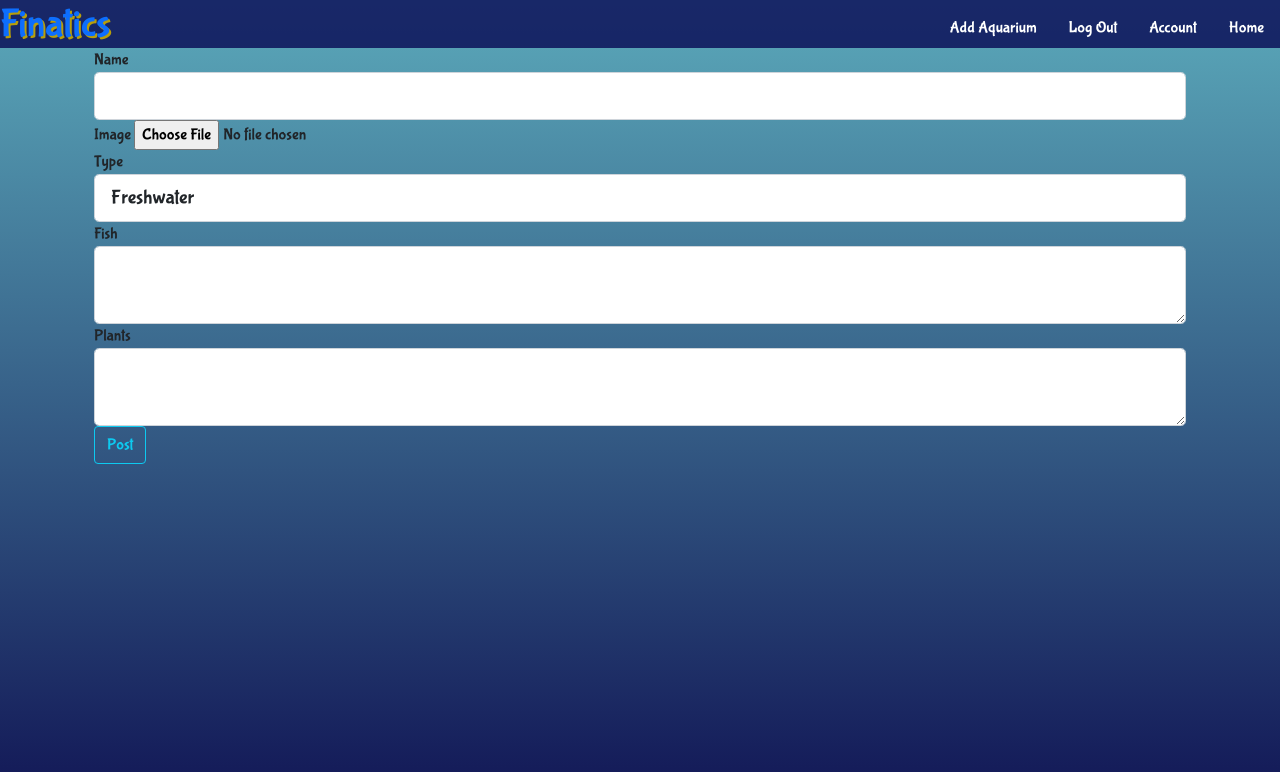
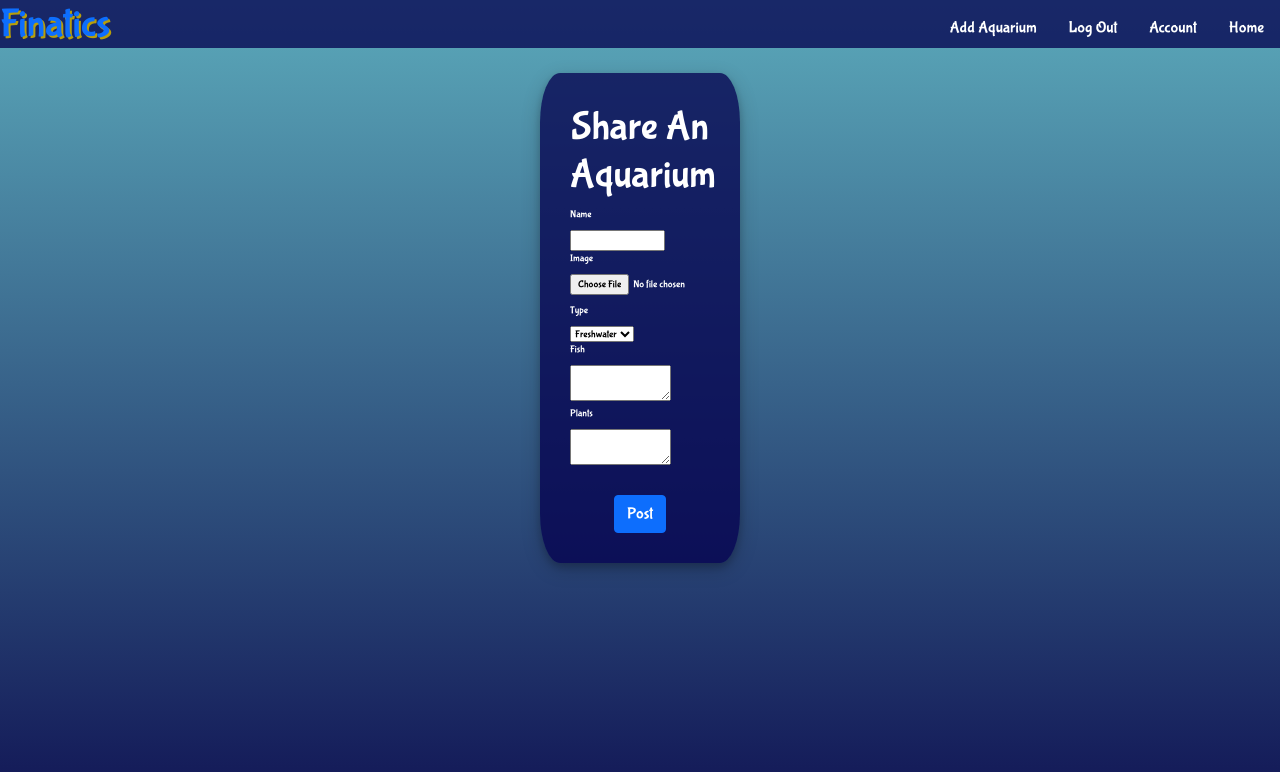
Before and after one commit to zackbeckwith/FINatics, a Flask app: page /create in a window 1280 px wide. Shown: the top 772 px of the page. Run offline with Flask 2, Linux system fonts and the light colour scheme; the visitor is signed in with stand-in values (Sample User, id 1); some libraries are stand-ins or nearby versions.

Commit message:
finish share aquarium css

```diff
--- a/myapp/static/style.css
+++ b/myapp/static/style.css
@@ -83,6 +83,7 @@ a:hover{
   color: white;
   padding: 20px;
   border-radius: 10%;
+  box-shadow: 0 4px 8px 0 rgba(0, 0, 0, 0.2), 0 6px 20px 0 rgba(0, 0, 0, 0.19);
 }
 
 .betta {
@@ -92,11 +93,12 @@ a:hover{
   width: 50vh;
 }
 
-/* login/register page */
+/* forms */
 
-.loginregister{
+.form-container{
   color: white;
   background-color: rgba(4, 0, 79, 0.763);
+  border-radius: 10%;
   width: fit-content;
   height: fit-content;
   display:flex;
@@ -105,20 +107,97 @@ a:hover{
   margin: 10vh auto;
   text-align: center;
   padding: 30px;
+  box-shadow: 0 4px 8px 0 rgba(0, 0, 0, 0.2), 0 6px 20px 0 rgba(0, 0, 0, 0.19);
 }
-.loginregister_form-label{
+.form-label{
   display:grid;
   grid-template-columns: max-content max-content;
   grid-gap:5px;
 }
-.loginregister_form-input{
+.form-input{
   display: inline-block;
   grid-gap:5px;
 }
 
-.loginregister_button {
+.form-button {
   padding-top: 25px;
   color: whitesmoke;
+}
+
+.create-form {
+  display: block;
+  margin-left: 50px;
+  text-align: left;
+  width: 200px;
+  margin: 25px auto;
+  font-size: 10px;
+}
+.create-form > h1 {
+  text-align: center;
+}
+.create-form-button {
+  display: flex;
+  justify-content: center;
+}
+
+/* aquarium cards */
+.container {
+  display: grid;
+  grid-template-columns: 1fr 1fr 1fr 1fr 1fr;
+  grid-template-rows: 1fr 1fr 1fr;
+  gap: 50px 25px;
+  padding-top: 25px;
+  grid-auto-flow: row;
+  grid-template-areas:
+    "card . . . ."
+    ". . . . ."
+    ". . . . .";
+}
+
+.card {
+  background-color:rgba(4, 0, 79, 0.763);
+  width: 12rem;
+  box-shadow: 0 4px 8px 0 rgba(0, 0, 0, 0.2), 0 6px 20px 0 rgba(0, 0, 0, 0.19);
+}
+
+.card-title, .card-owner, .card-creation-date, .card-button {
+  display: flex;
+  justify-content: center;
+  align-items: center;
+  margin: 0 auto;
+}
+
+.card-title {
+  font-size: 2rem;
+  color: #b89e09!important;
+  text-shadow: 0.5px 0.5px rgba(4, 0, 79, 0.763);
+}
+
+.card-owner {
+  font-size: 0.75rem;
+  text-shadow: 0.5px 0.5px rgba(4, 0, 79, 0.763);
+}
+
+.card-creation-date{
+  font-size: 0.75rem;
+  color:white;
+  text-shadow: 0.5px 0.5px rgba(4, 0, 79, 0.763);
+}
+
+
+.card-button{
+  display: flex!important;
+  color: #0d6efd!important;
+  text-shadow: 0.5px 0.5px rgba(4, 0, 79, 0.763);
+}
+
+/* User Profile */
+
+.profile-header {
+  text-align: center;
+  color: #0d6efd;
+  font-size: 500%;
+  text-shadow: 2px 2px #b89e09;
 }
 
 @media only screen and (max-width: 768px) {
@@ -159,4 +238,11 @@ a:hover{
     height: 30vh;
     width: 30vh;
   }
+
+  /* aquarium cards */
+  .card {
+    height: fit-content;
+    width: 8rem;
+    text-align: center;
+  }
 }
--- a/myapp/templates/aquarium.html
+++ b/myapp/templates/aquarium.html
@@ -1,6 +1,6 @@
 {% extends "base.html" %}
 {% block content %}
-<div class="jumbotron">
+<div class="card-container">
   <h1>{{ aquarium.name }}</h1>
   <h2>Owned by: {{aquarium.owner.username}}</h2>
   <h3>Created: {{ aquarium.date.strftime('%B %d, %Y') }}</h3>
--- a/myapp/templates/base.html
+++ b/myapp/templates/base.html
@@ -40,11 +40,8 @@
         </li>
         {% endif %}
     </ul>
-
-    <div class="container">
         {% block content %}
 
         {% endblock %}
-    </div>
 </body>
 </html>
--- a/myapp/templates/create_aquarium.html
+++ b/myapp/templates/create_aquarium.html
@@ -1,31 +1,41 @@
 {% extends "base.html" %}
 {% block content %}
-    <div class="container">
-      <form class="form-group" method="POST" enctype = multipart/form-data>
+<div class="form-container create-form">
+  <h1>Share An Aquarium</h1>
+  <form method="POST" enctype = multipart/form-data>
       {{form.hidden_tag()}}
-
-          <div class="form-group">
-              {{form.name.label(class="form-control-label")}}
-              {{form.name(class="form-control form-control-lg")}}
+    <div class="form-label">
+          {{form.name.label}}
     </div>
-          <div class="form-group">
-            {{form.image.label(class="form-control-label")}}
+      <div class="form-input">
+          {{form.name}}
+      </div>
+    <div class="form-label">
+        {{form.image.label}}
+    </div>
+    <div class="form-label">
       <input type="file" name="image">
     </div>
-          <div class="form-group">
-            {{form.type.label(class="form-control-label")}}
-            {{form.type(class="form-control form-control-lg")}}
+    <div class="form-label">
+      {{form.type.label}}
     </div>
-          <div class="form-group">
-            {{form.fish.label(class="form-control-label")}}
-            {{form.fish(class="form-control form-control-lg")}}
+    <div class="form-input">
+      {{form.type}}
     </div>
-          <div class="form-group">
-            {{form.plants.label(class="form-control-label")}}
-            {{form.plants(class="form-control form-control-lg")}}
+    <div class="form-label">
+      {{form.fish.label}}
     </div>
-        <div class="form-group">
-            {{form.submit(class="btn btn-outline-info")}}
+    <div class="form-input">
+      {{form.fish}}
+    </div>
+    <div class="form-label">
+      {{form.plants.label}}
+    </div>
+    <div class="form-input">
+      {{form.plants}}
+    </div>
+    <div class="create-form-button form-button">
+        {{form.submit(class="form-button btn btn-primary")}}
     </div>
   </form>
 </div>
```
Also changed, not shown: myapp/templates/home.html (+17 -9 lines), myapp/templates/login.html (+8 -8 lines), myapp/templates/register.html (+11 -11 lines), myapp/templates/user_aquariums.html (+25 -19 lines). Lines whose indentation alone changed are shown as unchanged.
